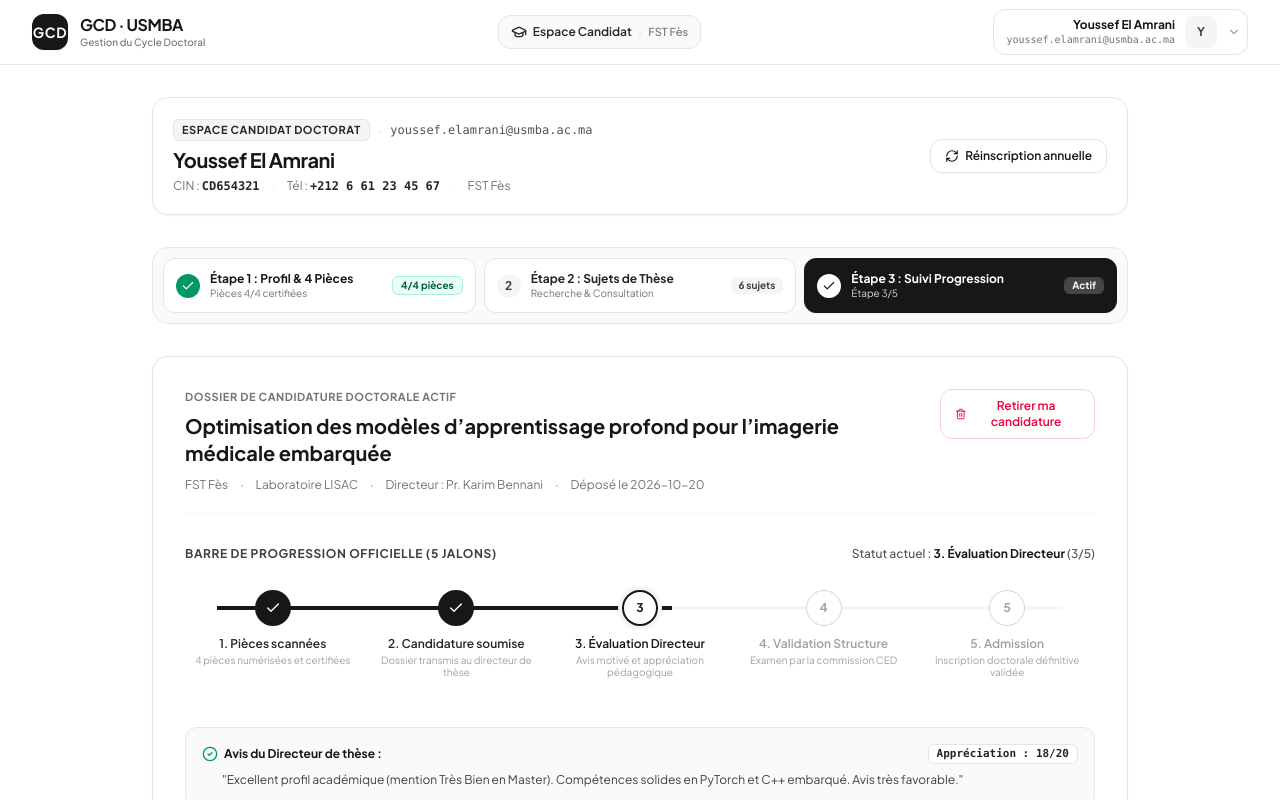
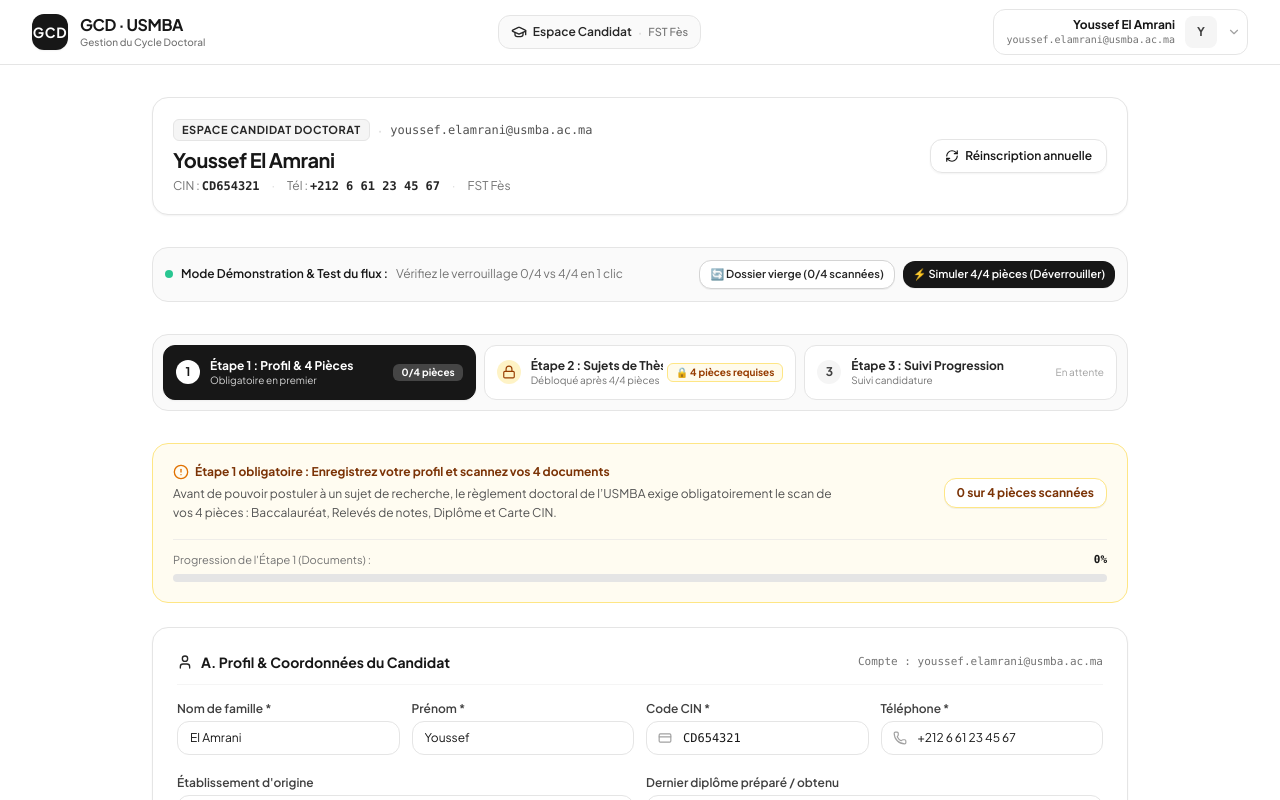
Before and after one commit to SOUHAYLMACHOUAHIRIFI/Doctorat-app, a React (Vite) app: page / in a window 1280 px wide. Shown: the top 800 px of the page. Built offline with nearby package versions, Linux system fonts and the light colour scheme.

Commit message:
feat: add demonstration tools and update data persistence
- Add candidate dossier reset and seeding functionality
- Introduce a demonstration control bar in CandidateView
- Bump localStorage keys to v5 for data migration

```diff
--- a/src/components/CandidateView.tsx
+++ b/src/components/CandidateView.tsx
@@ -44,6 +44,8 @@ export const CandidateView: React.FC<CandidateViewProps> = ({ onOpenApply, onOpe
     documents,
     uploadCandidateDocument,
     deleteCandidateDocument,
+    resetCandidateDossier,
+    seedCandidateDocuments,
     updateUserProfile,
     openAttachment,
     showToast,
@@ -51,6 +53,7 @@ export const CandidateView: React.FC<CandidateViewProps> = ({ onOpenApply, onOpe
 
   // Wizard Tab: 1. documents & profil -> 2. catalogue -> 3. suivi
   const [activeStep, setActiveStep] = useState<'documents' | 'catalogue' | 'suivi'>('documents');
+  const [previewCatalogueWithoutDocs, setPreviewCatalogueWithoutDocs] = useState(false);
   const [searchQuery, setSearchQuery] = useState('');
   const [selectedEstablishment, setSelectedEstablishment] = useState<string>('Tous');
 
@@ -282,6 +285,41 @@ export const CandidateView: React.FC<CandidateViewProps> = ({ onOpenApply, onOpe
         </div>
       )}
 
+      {/* Quick Demonstration & Simulation Bar for Evaluator */}
+      {currentUser && (
+        <div className="p-3 bg-neutral-50 border border-neutral-200 rounded-2xl flex flex-col sm:flex-row sm:items-center justify-between gap-2.5 text-xs">
+          <div className="flex items-center gap-2">
+            <span className="w-2 h-2 rounded-full bg-emerald-500 animate-pulse shrink-0" />
+            <span className="font-semibold text-neutral-900">Mode Démonstration & Test du flux :</span>
+            <span className="text-neutral-500 hidden sm:inline">Vérifiez le verrouillage 0/4 vs 4/4 en 1 clic</span>
+          </div>
+
+          <div className="flex items-center gap-2 self-start sm:self-auto">
+            <button
+              type="button"
+              onClick={() => {
+                resetCandidateDossier();
+                setActiveStep('documents');
+                setPreviewCatalogueWithoutDocs(false);
+              }}
+              className="px-2.5 py-1.5 bg-white border border-neutral-300 rounded-xl text-[11px] font-semibold text-neutral-800 hover:bg-neutral-100 transition-colors shadow-2xs"
+            >
+              🔄 Dossier vierge (0/4 scannées)
+            </button>
+            <button
+              type="button"
+              onClick={() => {
+                seedCandidateDocuments();
+                setActiveStep('catalogue');
+              }}
+              className="px-2.5 py-1.5 bg-neutral-900 text-white rounded-xl text-[11px] font-semibold hover:bg-neutral-800 transition-colors shadow-2xs"
+            >
+              ⚡ Simuler 4/4 pièces (Déverrouiller)
+            </button>
+          </div>
+        </div>
+      )}
+
       {/* CHRONOLOGICAL CANDIDATE WIZARD STEPS NAVIGATION */}
       <div className="bg-neutral-50 border border-neutral-200 rounded-2xl p-2 sm:p-2.5">
         <div className="grid grid-cols-1 sm:grid-cols-3 gap-2 text-xs">
@@ -337,7 +375,12 @@ export const CandidateView: React.FC<CandidateViewProps> = ({ onOpenApply, onOpe
           {/* STEP 2: CONSULTATION & RECHERCHE DES SUJETS DE THÈSE */}
           <button
             type="button"
-            onClick={() => setActiveStep('catalogue')}
+            onClick={() => {
+              setActiveStep('catalogue');
+              if (!isDossierComplet) {
+                setPreviewCatalogueWithoutDocs(false);
+              }
+            }}
             className={`flex items-center justify-between p-3 rounded-xl border text-left transition-all ${
               activeStep === 'catalogue'
                 ? 'bg-neutral-900 text-white border-neutral-900 shadow-xs'
@@ -349,19 +392,28 @@ export const CandidateView: React.FC<CandidateViewProps> = ({ onOpenApply, onOpe
                 className={`w-6 h-6 rounded-full flex items-center justify-center font-bold text-xs shrink-0 ${
                   activeStep === 'catalogue'
                     ? 'bg-white text-neutral-900'
-                    : 'bg-neutral-100 text-neutral-700'
+                    : isDossierComplet
+                    ? 'bg-neutral-100 text-neutral-700'
+                    : 'bg-amber-100 text-amber-800'
                 }`}
               >
-                2
+                {isDossierComplet ? '2' : <Lock className="w-3.5 h-3.5" />}
               </div>
               <div className="min-w-0">
-                <div className="font-bold truncate">Étape 2 : Sujets de Thèse</div>
+                <div className="font-bold truncate flex items-center gap-1.5">
+                  <span>Étape 2 : Sujets de Thèse</span>
+                  {!isDossierComplet && (
+                    <span className={`text-[9px] font-bold px-1 rounded ${activeStep === 'catalogue' ? 'bg-amber-400 text-neutral-900' : 'bg-amber-100 text-amber-800'}`}>
+                      Verrouillé
+                    </span>
+                  )}
+                </div>
                 <div
                   className={`text-[10px] truncate ${
                     activeStep === 'catalogue' ? 'text-neutral-300' : 'text-neutral-500'
                   }`}
                 >
-                  Recherche & Consultation
+                  {isDossierComplet ? 'Recherche & Consultation' : 'Débloqué après 4/4 pièces'}
                 </div>
               </div>
             </div>
@@ -370,10 +422,12 @@ export const CandidateView: React.FC<CandidateViewProps> = ({ onOpenApply, onOpe
               className={`text-[10px] font-bold px-2 py-0.5 rounded-md shrink-0 ml-1 ${
                 activeStep === 'catalogue'
                   ? 'bg-white/20 text-white'
-                  : 'bg-neutral-100 text-neutral-700'
+                  : isDossierComplet
+                  ? 'bg-neutral-100 text-neutral-700'
+                  : 'bg-amber-50 text-amber-800 border border-amber-200'
               }`}
             >
-              {filteredTopics.length} sujets
+              {isDossierComplet ? `${filteredTopics.length} sujets` : '🔒 4 pièces requises'}
             </span>
           </button>
 
@@ -411,7 +465,7 @@ export const CandidateView: React.FC<CandidateViewProps> = ({ onOpenApply, onOpe
               </div>
             </div>
 
-            {currentCandidateApp && (
+            {currentCandidateApp ? (
               <span
                 className={`text-[10px] font-bold px-2 py-0.5 rounded-md shrink-0 ml-1 ${
                   activeStep === 'suivi'
@@ -420,6 +474,10 @@ export const CandidateView: React.FC<CandidateViewProps> = ({ onOpenApply, onOpe
                 }`}
               >
                 Actif
+              </span>
+            ) : (
+              <span className="text-[10px] text-neutral-400 shrink-0 ml-1">
+                En attente
               </span>
             )}
           </button>
@@ -804,14 +862,58 @@ export const CandidateView: React.FC<CandidateViewProps> = ({ onOpenApply, onOpe
       {/* ========================================================================= */}
       {activeStep === 'catalogue' && (
         <div className="space-y-6">
-          {/* Warning banner if Step 1 is not complete */}
+          {/* EXPLICIT LOCK SCREEN IF STEP 1 (4 PIECES) IS INCOMPLETE */}
+          {!isDossierComplet && !previewCatalogueWithoutDocs ? (
+            <div className="p-8 sm:p-12 border-2 border-dashed border-amber-300 rounded-3xl bg-amber-50/60 text-center space-y-5 shadow-xs">
+              <div className="w-16 h-16 rounded-2xl bg-amber-100 border border-amber-200 text-amber-900 flex items-center justify-center mx-auto shadow-xs">
+                <Lock className="w-8 h-8 text-amber-800" />
+              </div>
+
+              <div className="max-w-xl mx-auto space-y-2">
+                <span className="text-[11px] font-bold uppercase tracking-wider text-amber-800 bg-amber-100 px-3 py-1 rounded-md border border-amber-200">
+                  Accès Réservé · Étape 1 Non Complétée
+                </span>
+                <h2 className="text-lg sm:text-xl font-bold text-neutral-900 mt-2">
+                  Étape 2 Verrouillée : 4 Pièces Justificatives Obligatoires
+                </h2>
+                <p className="text-xs text-neutral-600 leading-relaxed max-w-lg mx-auto">
+                  Conformément au règlement du cycle doctoral de l'Université Sidi Mohamed Ben Abdellah (USMBA), vous devez obligatoirement numériser vos <strong>4 pièces</strong> à l'<strong>Étape 1</strong> (Baccalauréat, Relevés de notes, Diplôme et Carte CIN) avant de pouvoir postuler à un sujet de thèse.
+                </p>
+
+                <div className="inline-flex items-center gap-2 px-3.5 py-1.5 bg-white border border-amber-200 rounded-xl text-xs font-bold text-amber-900 shadow-2xs mt-2">
+                  <AlertCircle className="w-4 h-4 text-amber-600" />
+                  <span>État actuel de vos pièces : {candidateDocsCount} sur 4 scannées</span>
+                </div>
+              </div>
+
+              <div className="pt-2 flex flex-col sm:flex-row items-center justify-center gap-3">
+                <button
+                  type="button"
+                  onClick={() => setActiveStep('documents')}
+                  className="w-full sm:w-auto px-6 py-3 bg-neutral-900 text-white rounded-xl text-xs font-semibold hover:bg-neutral-800 transition-colors shadow-xs flex items-center justify-center gap-2"
+                >
+                  <span>Aller à l'Étape 1 pour scanner mes 4 pièces</span>
+                  <ArrowRight className="w-4 h-4" />
+                </button>
+                <button
+                  type="button"
+                  onClick={() => setPreviewCatalogueWithoutDocs(true)}
+                  className="w-full sm:w-auto px-4 py-3 bg-white border border-neutral-300 text-neutral-700 hover:text-neutral-900 rounded-xl text-xs font-medium hover:bg-neutral-50 transition-colors"
+                >
+                  Aperçu en lecture seule des sujets (postulation bloquée)
+                </button>
+              </div>
+            </div>
+          ) : (
+            <>
+              {/* Banner depending on status */}
               {!isDossierComplet ? (
                 <div className="p-4 bg-amber-50 border border-amber-200 rounded-2xl flex flex-col sm:flex-row sm:items-center justify-between gap-3 shadow-xs">
                   <div className="flex items-center gap-2.5 text-xs text-amber-900">
                     <AlertCircle className="w-4 h-4 text-amber-700 shrink-0" />
                     <span>
-                  <strong>Candidature bloquée ({candidateDocsCount}/4 pièces scannées) :</strong> Vous
-                  devez obligatoirement scanner vos 4 pièces à l'Étape 1 pour pouvoir postuler.
+                      <strong>Mode consultation restreint ({candidateDocsCount}/4 pièces) :</strong> Vous
+                      devez obligatoirement scanner vos 4 pièces pour débloquer la postulation.
                     </span>
                   </div>
                   <button
@@ -819,7 +921,7 @@ export const CandidateView: React.FC<CandidateViewProps> = ({ onOpenApply, onOpe
                     onClick={() => setActiveStep('documents')}
                     className="w-full sm:w-auto px-4 py-2 bg-neutral-900 text-white rounded-xl text-xs font-semibold hover:bg-neutral-800 transition-colors whitespace-nowrap shadow-xs"
                   >
-                Aller à l'Étape 1 (Scanner mes pièces)
+                    Scanner mes 4 pièces (Étape 1)
                   </button>
                 </div>
               ) : (
@@ -827,8 +929,7 @@ export const CandidateView: React.FC<CandidateViewProps> = ({ onOpenApply, onOpe
                   <div className="flex items-center gap-2 text-xs text-emerald-900">
                     <CheckCircle2 className="w-4 h-4 text-emerald-600 shrink-0" />
                     <span>
-                  <strong>Dossier 4/4 prêt :</strong> Vous pouvez sélectionner un sujet ci-dessous et
-                  cliquer sur "Postuler". Vos documents y seront immédiatement associés.
+                      <strong>Dossier 4/4 complet et certifié :</strong> Choisissez votre sujet ci-dessous et cliquez sur "Postuler". Vos documents y seront automatiquement attachés.
                     </span>
                   </div>
                 </div>
@@ -964,13 +1065,14 @@ export const CandidateView: React.FC<CandidateViewProps> = ({ onOpenApply, onOpe
                             className={`w-full sm:w-auto flex items-center justify-center gap-2 px-4 py-2.5 sm:py-2 text-xs font-semibold rounded-xl transition-all whitespace-nowrap shadow-xs ${
                               isDossierComplet
                                 ? 'bg-neutral-900 text-white hover:bg-neutral-800'
-                                : 'bg-neutral-100 text-neutral-700 border border-neutral-300 hover:bg-neutral-200'
+                                : 'bg-amber-50 text-amber-900 border border-amber-300 hover:bg-amber-100'
                             }`}
                           >
+                            {!isDossierComplet && <Lock className="w-3.5 h-3.5 text-amber-700" />}
                             <span>
-                              {isDossierComplet ? 'Postuler (Dossier prêt)' : 'Étape 1 requise (4 pièces)'}
+                              {isDossierComplet ? 'Postuler (Dossier prêt)' : 'Bloqué (4 pièces requises)'}
                             </span>
-                            <ArrowRight className="w-3.5 h-3.5" />
+                            {isDossierComplet && <ArrowRight className="w-3.5 h-3.5" />}
                           </button>
                         ) : (
                           <span className="text-xs text-neutral-400 italic">Places déjà pourvues</span>
@@ -982,6 +1084,8 @@ export const CandidateView: React.FC<CandidateViewProps> = ({ onOpenApply, onOpe
               </div>
             )}
           </div>
+            </>
+          )}
         </div>
       )}
 
--- a/src/context/AppContext.tsx
+++ b/src/context/AppContext.tsx
@@ -94,6 +94,8 @@ export interface AppContextType {
     captureMethod?: 'camera' | 'upload'
   ) => CandidateDocument | undefined;
   deleteCandidateDocument: (docId: string) => void;
+  resetCandidateDossier: () => void;
+  seedCandidateDocuments: () => void;
 
   // Re-registrations
   reRegistrations: ReRegistration[];
@@ -120,7 +122,7 @@ const AppContext = createContext<AppContextType | undefined>(undefined);
 export const AppProvider: React.FC<{ children: React.ReactNode }> = ({ children }) => {
   // Directory of users with localStorage persistence
   const [registeredUsers, setRegisteredUsers] = useState<User[]>(() => {
-    const saved = localStorage.getItem('gcd_users_v3');
+    const saved = localStorage.getItem('gcd_users_v5');
     if (saved) {
       try { return JSON.parse(saved); } catch (e) { /* ignore */ }
     }
@@ -129,7 +131,7 @@ export const AppProvider: React.FC<{ children: React.ReactNode }> = ({ children
 
   // Current logged in user (starts with demo candidate Youssef, or saved user)
   const [currentUser, setCurrentUser] = useState<User | null>(() => {
-    const saved = localStorage.getItem('gcd_current_user_v3');
+    const saved = localStorage.getItem('gcd_current_user_v5');
     if (saved) {
       try { return JSON.parse(saved); } catch (e) { /* ignore */ }
     }
@@ -140,7 +142,7 @@ export const AppProvider: React.FC<{ children: React.ReactNode }> = ({ children
 
   // Topics
   const [topics, setTopics] = useState<ThesisTopic[]>(() => {
-    const saved = localStorage.getItem('gcd_topics_v3');
+    const saved = localStorage.getItem('gcd_topics_v5');
     if (saved) {
       try { return JSON.parse(saved); } catch (e) { /* ignore */ }
     }
@@ -149,7 +151,7 @@ export const AppProvider: React.FC<{ children: React.ReactNode }> = ({ children
 
   // Applications
   const [applications, setApplications] = useState<CandidateApplication[]>(() => {
-    const saved = localStorage.getItem('gcd_applications_v3');
+    const saved = localStorage.getItem('gcd_applications_v5');
     if (saved) {
       try { return JSON.parse(saved); } catch (e) { /* ignore */ }
     }
@@ -158,7 +160,7 @@ export const AppProvider: React.FC<{ children: React.ReactNode }> = ({ children
 
   // Documents
   const [documents, setDocuments] = useState<CandidateDocument[]>(() => {
-    const saved = localStorage.getItem('gcd_documents_v3');
+    const saved = localStorage.getItem('gcd_documents_v5');
     if (saved) {
       try { return JSON.parse(saved); } catch (e) { /* ignore */ }
     }
@@ -167,7 +169,7 @@ export const AppProvider: React.FC<{ children: React.ReactNode }> = ({ children
 
   // Re-registrations
   const [reRegistrations, setReRegistrations] = useState<ReRegistration[]>(() => {
-    const saved = localStorage.getItem('gcd_rereg_v3');
+    const saved = localStorage.getItem('gcd_rereg_v5');
     if (saved) {
       try { return JSON.parse(saved); } catch (e) { /* ignore */ }
     }
@@ -196,31 +198,31 @@ export const AppProvider: React.FC<{ children: React.ReactNode }> = ({ children
 
   // Sync state to localStorage
   useEffect(() => {
-    localStorage.setItem('gcd_users_v3', JSON.stringify(registeredUsers));
+    localStorage.setItem('gcd_users_v5', JSON.stringify(registeredUsers));
   }, [registeredUsers]);
 
   useEffect(() => {
     if (currentUser) {
-      localStorage.setItem('gcd_current_user_v3', JSON.stringify(currentUser));
+      localStorage.setItem('gcd_current_user_v5', JSON.stringify(currentUser));
     } else {
-      localStorage.removeItem('gcd_current_user_v3');
+      localStorage.removeItem('gcd_current_user_v5');
     }
   }, [currentUser]);
 
   useEffect(() => {
-    localStorage.setItem('gcd_topics_v3', JSON.stringify(topics));
+    localStorage.setItem('gcd_topics_v5', JSON.stringify(topics));
   }, [topics]);
 
   useEffect(() => {
-    localStorage.setItem('gcd_applications_v3', JSON.stringify(applications));
+    localStorage.setItem('gcd_applications_v5', JSON.stringify(applications));
   }, [applications]);
 
   useEffect(() => {
-    localStorage.setItem('gcd_documents_v3', JSON.stringify(documents));
+    localStorage.setItem('gcd_documents_v5', JSON.stringify(documents));
   }, [documents]);
 
   useEffect(() => {
-    localStorage.setItem('gcd_rereg_v3', JSON.stringify(reRegistrations));
+    localStorage.setItem('gcd_rereg_v5', JSON.stringify(reRegistrations));
   }, [reRegistrations]);
 
   // Strict Login Authentication (RBAC)
@@ -671,6 +673,73 @@ export const AppProvider: React.FC<{ children: React.ReactNode }> = ({ children
     showToast('Document retiré.');
   };
 
+  const resetCandidateDossier = () => {
+    if (!currentUser) return;
+    const userEmail = currentUser.email.toLowerCase();
+    setDocuments((prev) => prev.filter((d) => d.candidateEmail.toLowerCase() !== userEmail));
+    setApplications((prev) => prev.filter((a) => a.candidateEmail.toLowerCase() !== userEmail));
+    showToast('Dossier candidat réinitialisé (0/4 pièces). Étape 1 active.');
+  };
+
+  const seedCandidateDocuments = () => {
+    if (!currentUser) return;
+    const userEmail = currentUser.email.toLowerCase();
+    const today = new Date().toISOString().split('T')[0];
+
+    const sampleDocs: CandidateDocument[] = [
+      {
+        id: `doc-${Date.now().toString(36)}-bac`,
+        candidateEmail: userEmail,
+        type: 'baccalaureat',
+        title: 'Diplôme du Baccalauréat',
+        fileName: 'BAC_Sciences_Maths_Certifie.pdf',
+        uploadedAt: today,
+        fileSize: '1.4 Mo',
+        status: 'valide',
+        captureMethod: 'upload',
+      },
+      {
+        id: `doc-${Date.now().toString(36)}-notes`,
+        candidateEmail: userEmail,
+        type: 'releve_notes',
+        title: 'Fiches et Relevés de Notes',
+        fileName: 'Releves_Notes_S1_S4_Master.pdf',
+        uploadedAt: today,
+        fileSize: '3.2 Mo',
+        status: 'valide',
+        captureMethod: 'upload',
+      },
+      {
+        id: `doc-${Date.now().toString(36)}-dip`,
+        candidateEmail: userEmail,
+        type: 'diplomes',
+        title: 'Diplômes (Licence / Master / Ingénieur)',
+        fileName: 'Diplome_Master_Recherche_USMBA.pdf',
+        uploadedAt: today,
+        fileSize: '2.1 Mo',
+        status: 'valide',
+        captureMethod: 'upload',
+      },
+      {
+        id: `doc-${Date.now().toString(36)}-cin`,
+        candidateEmail: userEmail,
+        type: 'cin',
+        title: 'Carte d’Identité Nationale (CIN)',
+        fileName: `Scan_CIN_${currentUser.cin || 'CD654321'}.pdf`,
+        uploadedAt: today,
+        fileSize: '0.9 Mo',
+        status: 'valide',
+        captureMethod: 'camera',
+      },
+    ];
+
+    setDocuments((prev) => [
+      ...prev.filter((d) => d.candidateEmail.toLowerCase() !== userEmail),
+      ...sampleDocs,
+    ]);
+    showToast('4 pièces certifiées générées avec succès (Dossier 4/4 complet).');
+  };
+
   // Re-registration
   const addReRegistration = (
     year: number,
@@ -760,6 +829,8 @@ export const AppProvider: React.FC<{ children: React.ReactNode }> = ({ children
         documents,
         uploadCandidateDocument,
         deleteCandidateDocument,
+        resetCandidateDossier,
+        seedCandidateDocuments,
         reRegistrations,
         addReRegistration,
         updateReRegistrationStatus,
--- a/src/data/mockData.ts
+++ b/src/data/mockData.ts
@@ -220,19 +220,19 @@ export const INITIAL_TOPICS: ThesisTopic[] = [
 
 export const INITIAL_DOCUMENTS: CandidateDocument[] = [
   {
-    id: 'doc-bac-1',
-    candidateEmail: 'youssef.elamrani@usmba.ac.ma',
+    id: 'doc-anass-bac',
+    candidateEmail: 'anass.tazi@usmba.ac.ma',
     type: 'baccalaureat',
     title: 'Diplôme du Baccalauréat',
-    fileName: 'BAC_Sciences_Maths_ElAmrani.pdf',
+    fileName: 'BAC_Sciences_Maths_Tazi.pdf',
     uploadedAt: '2026-10-18',
     fileSize: '1.4 Mo',
     status: 'valide',
     captureMethod: 'upload',
   },
   {
-    id: 'doc-notes-1',
-    candidateEmail: 'youssef.elamrani@usmba.ac.ma',
+    id: 'doc-anass-notes',
+    candidateEmail: 'anass.tazi@usmba.ac.ma',
     type: 'releve_notes',
     title: 'Fiches et Relevés de Notes (Licence & Master)',
     fileName: 'Releves_Notes_S1_S4_Master.pdf',
@@ -242,8 +242,8 @@ export const INITIAL_DOCUMENTS: CandidateDocument[] = [
     captureMethod: 'upload',
   },
   {
-    id: 'doc-dip-1',
-    candidateEmail: 'youssef.elamrani@usmba.ac.ma',
+    id: 'doc-anass-dip',
+    candidateEmail: 'anass.tazi@usmba.ac.ma',
     type: 'diplomes',
     title: 'Diplômes (Licence & Master / Ingénieur)',
     fileName: 'Attestation_Reussite_Master_MQL.pdf',
@@ -253,8 +253,8 @@ export const INITIAL_DOCUMENTS: CandidateDocument[] = [
     captureMethod: 'upload',
   },
   {
-    id: 'doc-cin-1',
-    candidateEmail: 'youssef.elamrani@usmba.ac.ma',
+    id: 'doc-anass-cin',
+    candidateEmail: 'anass.tazi@usmba.ac.ma',
     type: 'cin',
     title: 'Carte d’Identité Nationale (CIN)',
     fileName: 'Scan_CIN_Recto_Verso_CD654321.pdf',
@@ -270,9 +270,9 @@ export const INITIAL_APPLICATIONS: CandidateApplication[] = [
     id: 'app-01',
     topicId: 'th-01',
     topicTitle: 'Optimisation des modèles d’apprentissage profond pour l’imagerie médicale embarquée',
-    candidateId: 'user-cand-1',
-    candidateName: 'Youssef El Amrani',
-    candidateEmail: 'youssef.elamrani@usmba.ac.ma',
+    candidateId: 'user-cand-anass',
+    candidateName: 'Anass Tazi',
+    candidateEmail: 'anass.tazi@usmba.ac.ma',
     candidatePhone: '+212 6 61 23 45 67',
     candidateCin: 'CD654321',
     etablissementOrigine: 'FST Fès',
```
Lines whose indentation alone changed are shown as unchanged.
